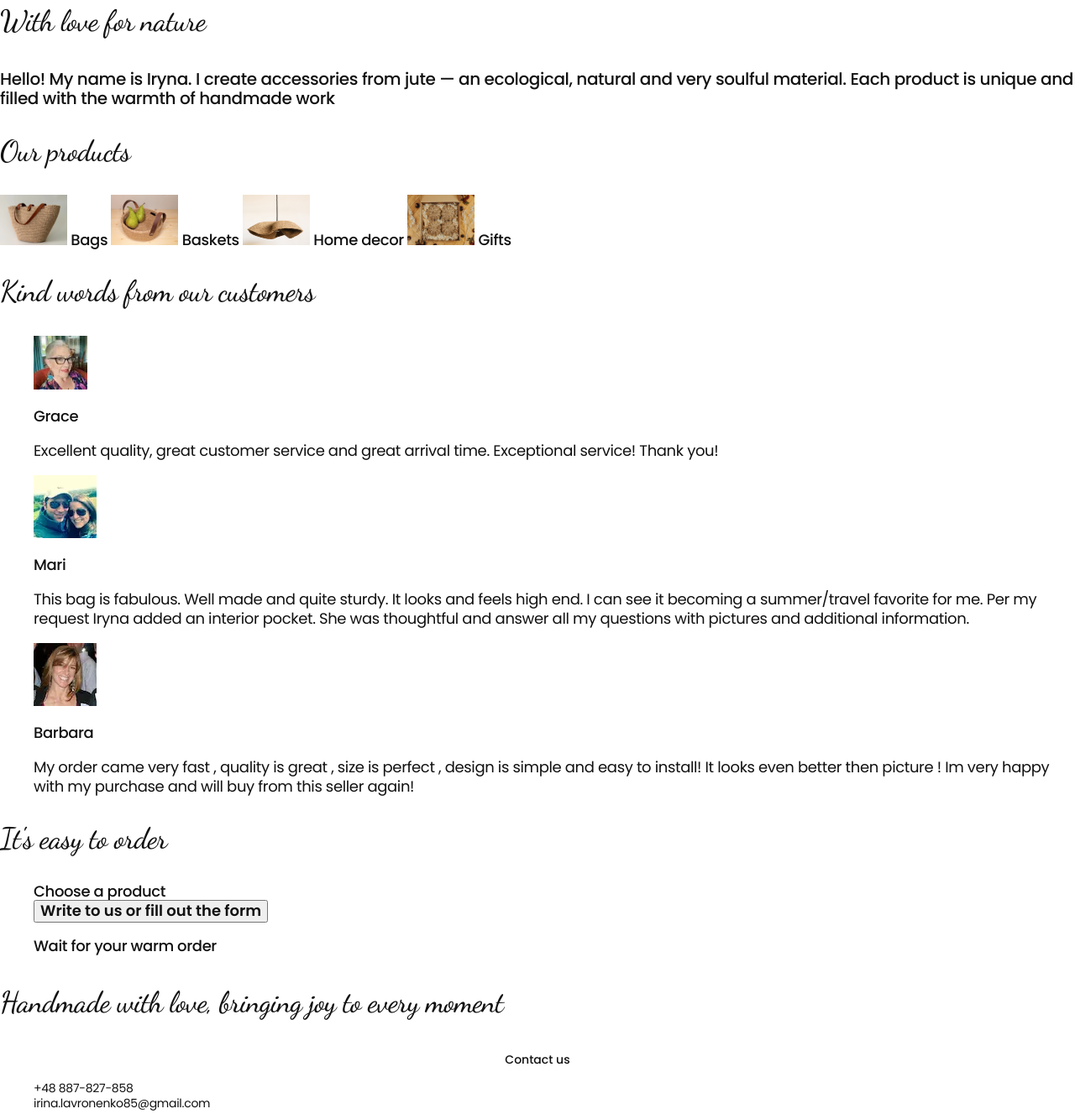
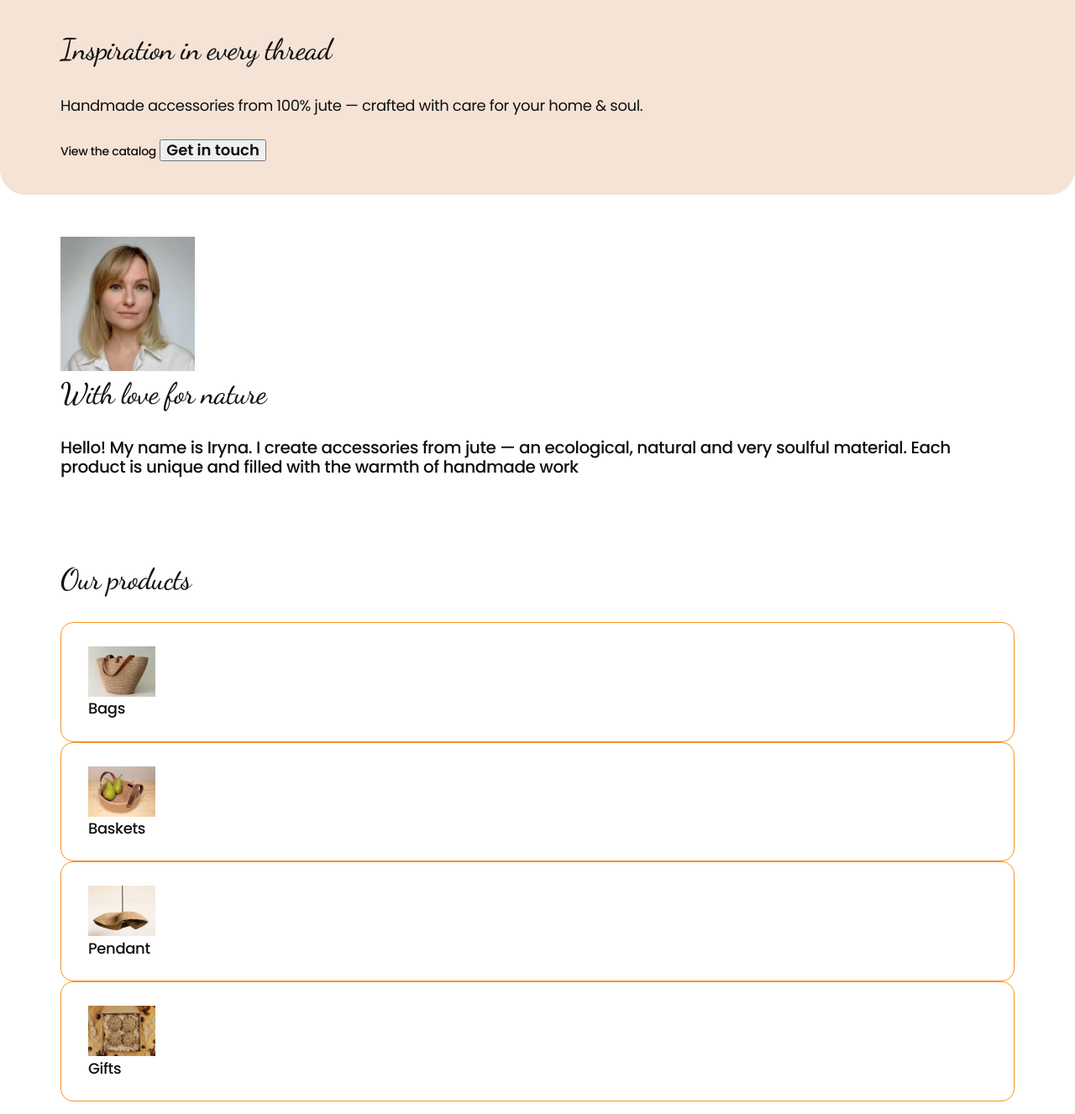
Before and after one commit to TatianaBariakhtar/Bean, a plain HTML site: page index.html in a window 1280 px wide. Shown: the part 594-1921 px from the top of the page at 84% size. Drawn offline with nearby package versions, Linux system fonts and the light colour scheme.

Commit message:
add styles

```diff
--- a/css/styles.css
+++ b/css/styles.css
@@ -9,7 +9,21 @@ h1, h2 {
   }
   ul {
     list-style: none;
+    margin-top: 0;
+    margin-bottom: 0;
+    padding-left: 0;
   }
+
+  p,
+h1,
+h2,
+h3,
+h4,
+h5,
+h6 {
+  margin-top: 0;
+  margin-bottom: 0;
+}
 
   a {
     text-decoration: none;
@@ -19,11 +33,24 @@ h1, h2 {
     font-style: normal;
   }
 
+
+
   button {
     font-family: inherit;
   }
+
+  .container{
+
+    width: 1166px;
+    padding-left: 15px;
+    padding-right: 15px;
+    margin: 0 auto;
+  }
+
   /* /__________________HEADER_________________/ */
   .header {
+    padding-top: 28px;
+    padding-bottom: 28px;
 }
 .header-navigation {
 }
@@ -59,6 +86,10 @@ h1, h2 {
 }
 /* /____________________HERO___________________/ */
 .hero {
+  background-color: #F5E3D6;
+  border-radius: 30px;
+  padding-top: 381px;
+  padding-bottom: 40px;
 }
 
 .hero-title {
@@ -66,6 +97,7 @@ h1, h2 {
   line-height: 1.29;
   letter-spacing: -0.02em;
   color: #111;
+  margin-bottom: 32px;
 }
 
 .hero-text {
@@ -73,6 +105,7 @@ h1, h2 {
   line-height: 1.29;
   letter-spacing: -0.02em;
   color: #111;
+  margin-bottom: 28px;
 }
 
 .hero-link{
@@ -92,7 +125,12 @@ h1, h2 {
 
 /* /____________________ABOUT___________________/ */
 
+.about{
+  padding-top: 50px;
+  padding-bottom: 50px;
+}
 .about-title {
+
 }
 
 .about-picture {
@@ -105,7 +143,9 @@ h1, h2 {
   line-height: 1.29;
   letter-spacing: -0.02em;
   color: #111;
+  margin-bottom: 30px;
 }
+
 .about-text {
   font-weight: 500;
   font-size: 20px;
@@ -116,6 +156,8 @@ h1, h2 {
 
 /* /____________________CATALOG___________________/ */
     .catalog {
+      padding-top: 50px;
+      padding-bottom: 50px;
     }
 
     .catalog-title {
@@ -123,15 +165,16 @@ h1, h2 {
    line-height: 1.29;
    letter-spacing: -0.02em;
    color: #111;
+   margin-bottom: 28px;
     }
 
-    .catalog-buttons {
+    .catalog-item{
+      border: 1px solid #fd9222;
+      border-radius: 15px;
+      padding: 28px 32px;
     }
 
-    .catalog-button {
-    }
-
-    .catalog-subtitle {
+   .catalog-subtitle {
     font-weight: 500;
     font-size: 18px;
     line-height: 1.14;
@@ -143,7 +186,10 @@ h1, h2 {
        color: #D78F65
     }
 /* /____________________REVIEWS___________________/ */
+
     .reviews {
+      padding-top: 50px;
+      padding-bottom: 50px;
     }
 
     .reviews-title {
@@ -151,6 +197,7 @@ h1, h2 {
      line-height: 1.29;
      letter-spacing: -0.02em;
      color: #111;
+     margin-bottom: 28px;
     }
 
     .reviews-list {
@@ -158,25 +205,31 @@ h1, h2 {
     .reviews-item {
     }
     .reviews-picture {
+      border-radius: 50%;
     }
     .reviews-subtitle {
      font-weight: 500;
      font-size: 18px;
      line-height: 1.14;
      letter-spacing: -0.02em;
+     text-align: center;
      color: #111;
+     margin-bottom: 28px;
 
     }
     .reviews-text {
      font-size: 18px;
      line-height: 1.29;
      letter-spacing: -0.02em;
+     text-align: center;
      color: #111;
     }
 
 /* ____________________ORDER___________________ */
 
     .order {
+      padding-top: 50px;
+      padding-bottom: 50px;
     }
 
     .order-title {
@@ -184,6 +237,7 @@ h1, h2 {
      line-height: 1.29;
      letter-spacing: -0.02em;
      color: #111;
+     margin-bottom: 32px;
     }
 
     .order-list {
--- a/index.html
+++ b/index.html
@@ -26,6 +26,7 @@ href="./css/styles.css"
 </head>
 <body>
     <header class="header">
+        <div class="container">
             <nav class="header-navigation">
                 <a class="header-logo" href="">jute workshop
                     <img src="./img/bean-logo.webp" alt="logo"
@@ -52,17 +53,21 @@ href="./css/styles.css"
                 <li class="header-soc-item"><a class="header-soc-link" href="https://www.etsy.com/shop/BeanJuteWorkshop?ref=seller-platform-mcnav&section_id=40928476&fbclid=PAZXh0bgNhZW0CMTEAAaeHRYKbElM7BPaZgzAK2DAfWLc637gg_F0quqedvkPNi1-mwEpa-F9l-fZIhg_aem_dLyDRL1y7L6NDopzpvenJw" target="_blank" rel="noopener noreferrer">Etsy</a>
                 </li>
             </ul>
+        </div>
 </header>
 <main>
     <section class="hero">
+        <div class="container">
             <h1 class="hero-title">Inspiration in every thread</h1>
             <p class="hero-text">Handmade accessories from 100% jute — crafted with care for your home & soul.
 
             </p>
             <a class="hero-link" href="#made">View the catalog</a>
             <button class="hero-btn" type="button">Get in touch</button>
+        </div>
         </section>
-    <section>
+        <section class="about">
+            <div class="container">
                 <h2 class="about-title" hidden>About</h2>
                 <img class="about-picture" src="./img/Iryna.webp" alt="Iryna"
                 width="160"
@@ -72,37 +77,43 @@ href="./css/styles.css"
                     an ecological, natural and very soulful material.
                     Each product is unique and filled with the warmth of handmade work
                 </p>
+
+            </div>
     </section>
+
     <section class="catalog" id="products">
+        <div class="container">
           <h2 class="catalog-title">Our products</h2>
-        <div class="catalog-buttons">
-            <a href="#bags" class="catalog-button">
-                <img src="./img/bags.jpg" alt="bags"
-                width="80"
-                height="60">
-                <span class="catalog-subtitle">Bags</span>
+          <ul class="catalog-list">
+            <li class="catalog-item">
+              <a href="#bags" class="catalog-link">
+                <img src="./img/bags.jpg" alt="bags" width="80" height="60">
+                <h3 class="catalog-subtitle">Bags</h3>
               </a>
-            <a href="#baskets" class="catalog-button">
-                <img src="./img/baskets.jpg" alt="baskets"
-                width="80"
-                height="60">
-                <span class="catalog-subtitle">Baskets</span>
+            </li>
+            <li class="catalog-item">
+              <a href="#baskets" class="catalog-link">
+                <img src="./img/baskets.jpg" alt="baskets" width="80" height="60">
+                <h3 class="catalog-subtitle">Baskets</h3>
               </a>
-            <a href="#home-decor" class="catalog-button">
-                <img src="./img/homedecor.jpg" alt="Home decor"
-                width="80"
-                height="60">
-                <span class="catalog-subtitle">Home decor</span>
+            </li>
+            <li class="catalog-item">
+              <a href="#pendant" class="catalog-link">
+                <img src="./img/homedecor.jpg" alt="Pendant" width="80" height="60">
+                <h3 class="catalog-subtitle">Pendant</h3>
               </a>
-            <a href="#gifts" class="catalog-button">
-                <img src="./img/giftsets.jpg" alt="gifts"
-                width="80"
-                height="60">
-                <span class="catalog-subtitle">Gifts</span>
+            </li>
+            <li class="catalog-item">
+              <a href="#gifts" class="catalog-link">
+                <img src="./img/giftsets.jpg" alt="gifts" width="80" height="60">
+                <h3 class="catalog-subtitle">Gifts</h3>
               </a>
+            </li>
+          </ul>
         </div>
       </section>
     <section class="reviews">
+       <div class="container">
             <h2 class="reviews-title">Kind words from our customers</h2>
             <ul class="reviews-list">
                 <li class="reviews-item">
@@ -132,8 +143,10 @@ href="./css/styles.css"
                     </img>
                 </li>
             </ul>
+       </div>
     </section>
 <section class="order">
+   <div class="container">
         <h2 class="order-title">It's easy to order</h2>
         <ul class="order-list">
           <li class="order-item">
@@ -161,9 +174,11 @@ href="./css/styles.css"
 
           <button type="submit">Замовити</button>
         </form> -->
+   </div>
   </section>
   </main>
 <footer class="footer">
+   <div class="container">
         <p class="footer-title">Handmade with love, bringing joy to every moment</p>
         <p class="footer-subtitle">Contact us</p>
             <address class="footer-address">
@@ -192,6 +207,7 @@ href="./css/styles.css"
             </li>
         </ul>
         <button class="footer-btn" type="submit">Subscribe</button>
+   </div>
 </footer>
 </body>
 </html>
```
Lines whose indentation alone changed are shown as unchanged.
